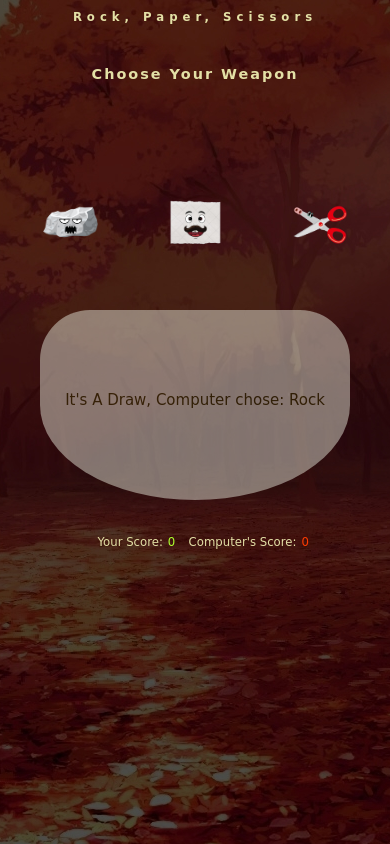
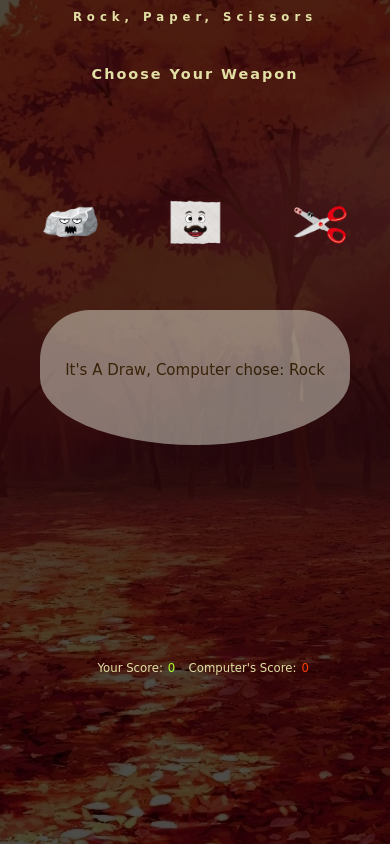
Before and after one commit to GeorgeHazaka/Rock-Paper-Scissors, a plain HTML site: page index.html in a window 390 px wide. Both pictures are taken after a click on the button 70 px from the left and 224 px from the top of the page. Drawn offline with Linux system fonts and the light colour scheme; a web font is replaced by a local one.

Commit message:
fix: Change draw-div-styles, player-score-div and computer-score-div in the media queries to make them more responsive

```diff
--- a/assets/CSS/style.css
+++ b/assets/CSS/style.css
@@ -203,9 +203,9 @@ h1 {
 
 /* Media queries */
 
-/* For larger to medium screens size from 1100px wide and down */
+/* For larger to medium screens size from 1200px wide and down */
 
-@media screen and (max-width: 1100px) {
+@media screen and (max-width: 1200px) {
 
     /* ---------- Section */
 
@@ -218,11 +218,19 @@ h1 {
         margin-top: 10%;
     }
 
+    /* ---------- Footer */
+
+    #player-score-div,
+    #computer-score-div {
+        letter-spacing: 2px;
+        font-size: 2vw;
+    }
+
 }
 
 /* For medium screens size from 800px wide and down */
 
-@media screen and (max-width: 800px) {
+@media screen and (max-width: 840px) {
 
     /* ---------- Section */
 
@@ -247,7 +255,7 @@ h1 {
     #player-score-div,
     #computer-score-div {
         bottom: 16vh;
-        letter-spacing: 0px;
+        letter-spacing: 1px;
         font-size: 2.3vw;
     }
 
@@ -332,8 +340,8 @@ h1 {
     .draw-div-styles {
         font-size: 17px;
         width: 370px;
-        height: 220px;
-        line-height: 200px;
+        height: 160px;
+        line-height: 150px;
         left: calc(50% - 370px / 2);
         margin-top: 0;
     }
@@ -342,8 +350,9 @@ h1 {
 
     #player-score-div,
     #computer-score-div {
-        bottom: 30vh;
+        bottom: 19vh;
         font-size: 3vw;
+        letter-spacing: 0;
     }
 
     #player-score-div {
@@ -365,8 +374,8 @@ h1 {
     .draw-div-styles {
         font-size: 15px;
         width: 310px;
-        height: 190px;
-        line-height: 180px;
+        height: 135px;
+        line-height: 120px;
         left: calc(50% - 310px / 2);
     }
 
@@ -374,7 +383,7 @@ h1 {
 
     #player-score-div,
     #computer-score-div {
-        bottom: 35vh;
+        bottom: 20vh;
         font-size: 3vw;
     }
 
```
